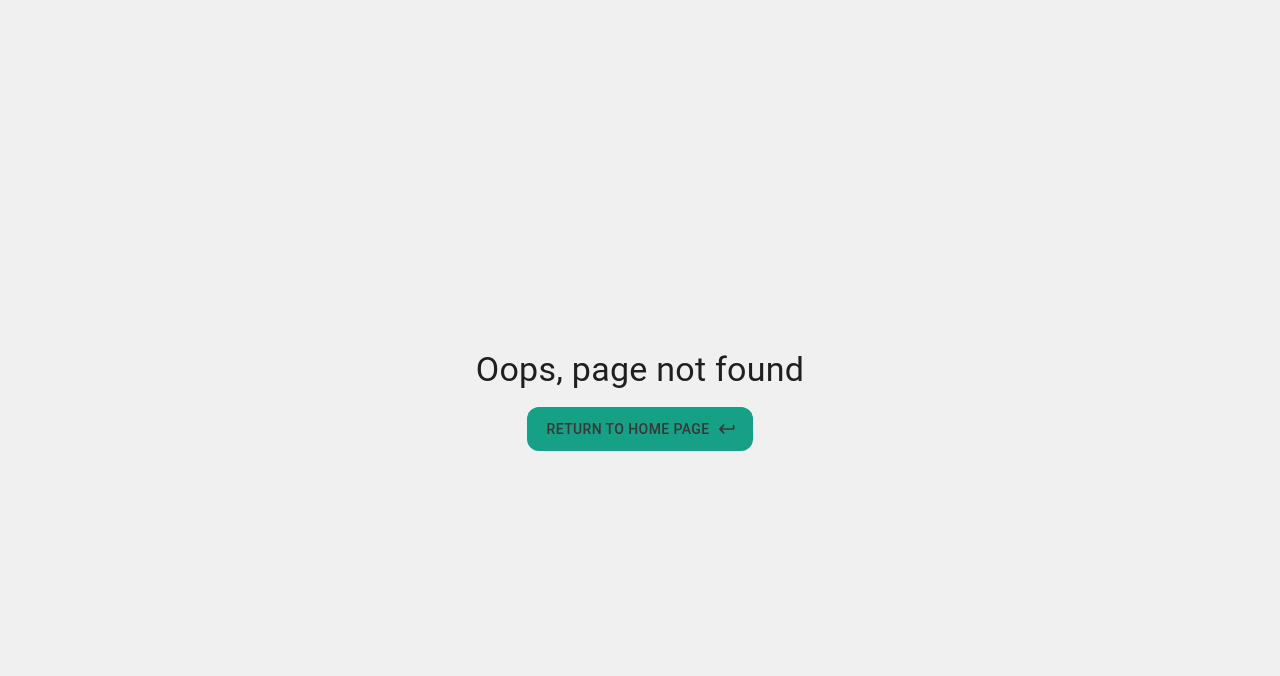
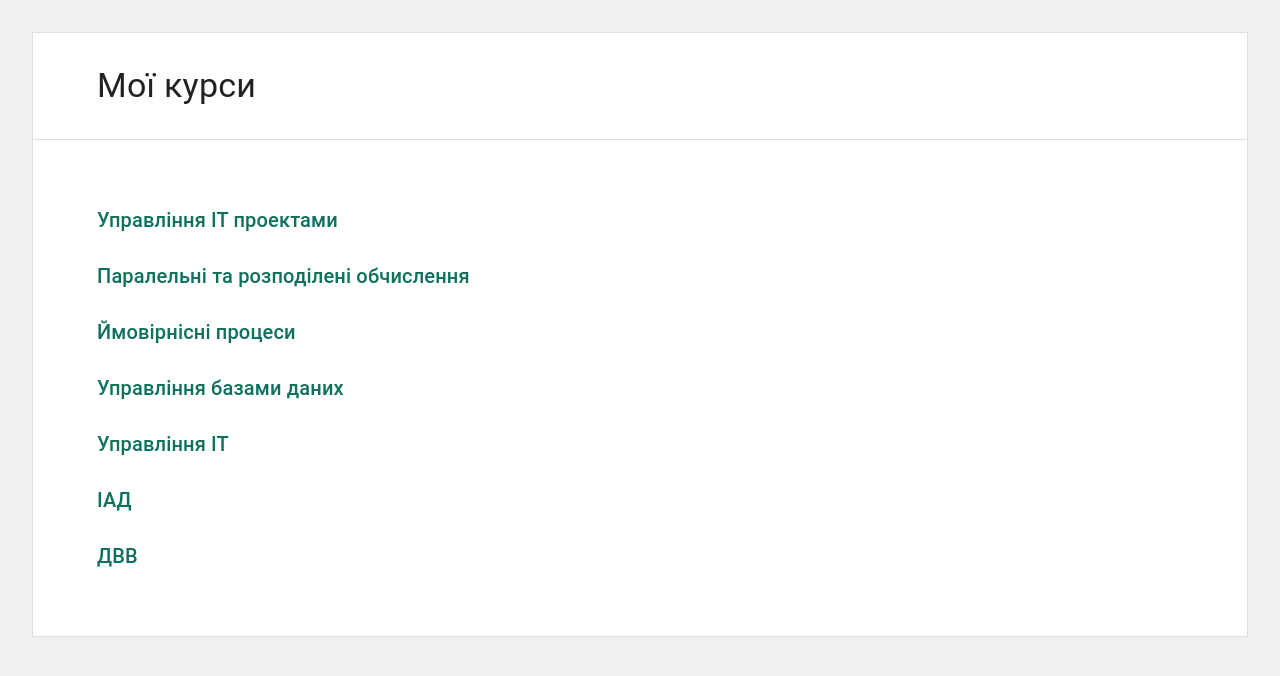
Before and after one commit to lnu-rate/rate-ui, a React (Create React App) app: page /courses in a window 1280 px wide. Before the commit this address led to /404. Shown: the top 676 px of the page. Built offline with nearby package versions, Linux system fonts and the light colour scheme.

Commit message:
add CoursesRoute

```diff
--- a/src/app/Router.jsx
+++ b/src/app/Router.jsx
@@ -2,6 +2,7 @@
 
 import { Navigate, Route, Routes } from "react-router-dom";
 import {
+	COURSES_ROUTE,
 	DEFAULT_ROUTE,
 	FULL_WIDTH_ROUTE,
 	LOGIN_ROUTE,
@@ -11,6 +12,7 @@ import DefaultLayout from "../layouts/DefaultLayout";
 import FullWidthLayout from "../layouts/FullWidthLayout";
 import NotFoundRoute from "../routes/NotFoundRoute";
 import LoginRoute from "../routes/LoginRoute";
+import CoursesRoute from "../routes/CoursesRoute";
 
 const Router = () => {
 	return (
@@ -26,9 +28,13 @@ const Router = () => {
 				/>
 				<Route path={LOGIN_ROUTE} element={<LoginRoute />} />
 			</Route>
-			<Route
-				path={FULL_WIDTH_ROUTE}
-				element={<FullWidthLayout />}></Route>
+			<Route path={FULL_WIDTH_ROUTE} element={<FullWidthLayout />}>
+				<Route path={COURSES_ROUTE} element={<CoursesRoute />} />
+				<Route
+					index
+					element={<Navigate to={COURSES_ROUTE} replace />}
+				/>
+			</Route>
 		</Routes>
 	);
 };
--- a/src/app/Routes.jsx
+++ b/src/app/Routes.jsx
@@ -7,7 +7,7 @@ export const REGISTER_ROUTE = "/register";
 
 export const FULL_WIDTH_ROUTE = "/";
 
-export const MY_COURSES_ROUTE = "/courses";
+export const COURSES_ROUTE = "/courses";
 export const COURSE_ROUTE = "/courses/:id";
 
 export const LECTURERS_ROUTE = "/lecturers";
--- /dev/null
+++ b/src/components/courses/Course.jsx
@@ -0,0 +1,24 @@
+/** @format */
+
+import { Link, Typography } from "@mui/material";
+import { Link as RouterLink } from "react-router-dom";
+import { COURSES_ROUTE } from "../../app/Routes";
+
+const Course = ({ course }) => {
+	return (
+		<Link
+			component={RouterLink}
+			to={`${COURSES_ROUTE}/${course.id}`}
+			sx={{
+				width: "fit-content",
+				color: (theme) => theme.palette.primary.dark,
+				":hover": {
+					opacity: "0.8",
+				},
+			}}>
+			<Typography variant="h6">{course.name}</Typography>
+		</Link>
+	);
+};
+
+export default Course;
--- /dev/null
+++ b/src/components/courses/Courses.jsx
@@ -0,0 +1,32 @@
+/** @format */
+
+export const Courses = [
+	{
+		id: 1,
+		name: "Управління IT проектами",
+	},
+	{
+		id: 2,
+		name: "Паралельні та розподілені обчислення",
+	},
+	{
+		id: 3,
+		name: "Ймовірнісні процеси",
+	},
+	{
+		id: 4,
+		name: "Управління базами даних",
+	},
+	{
+		id: 5,
+		name: "Управління IT",
+	},
+	{
+		id: 6,
+		name: "ІАД",
+	},
+	{
+		id: 7,
+		name: "ДВВ",
+	},
+];
--- /dev/null
+++ b/src/components/courses/CoursesList.jsx
@@ -0,0 +1,23 @@
+/** @format */
+
+import { Stack } from "@mui/material";
+import Course from "./Course";
+import { Courses } from "./Courses";
+
+const CoursesList = () => {
+	return (
+		<Stack
+			spacing={3}
+			sx={{
+				p: 8,
+				display: "flex",
+				flexDirection: "column",
+			}}>
+			{Courses.map((course, id) => (
+				<Course course={course} key={id} />
+			))}
+		</Stack>
+	);
+};
+
+export default CoursesList;
--- /dev/null
+++ b/src/pages/CoursesPage.jsx
@@ -0,0 +1,26 @@
+/** @format */
+
+import { Stack, Typography } from "@mui/material";
+import StyledStack from "../components/styled/StyledStack";
+import CoursesList from "../components/courses/CoursesList";
+
+const CoursesPage = () => {
+	return (
+		<>
+			<StyledStack>
+				<Stack
+					spacing={3}
+					sx={{
+						py: 4,
+						px: 8,
+						borderBottom: "1px solid rgba(0,0,0,.125)",
+					}}>
+					<Typography variant="h4">Мої курси</Typography>
+				</Stack>
+				<CoursesList />
+			</StyledStack>
+		</>
+	);
+};
+
+export default CoursesPage;
--- /dev/null
+++ b/src/routes/CoursesRoute.jsx
@@ -0,0 +1,10 @@
+/** @format */
+
+import React from "react";
+import CoursesPage from "../pages/CoursesPage";
+
+const CoursesRoute = () => {
+	return <CoursesPage />;
+};
+
+export default CoursesRoute;
```
